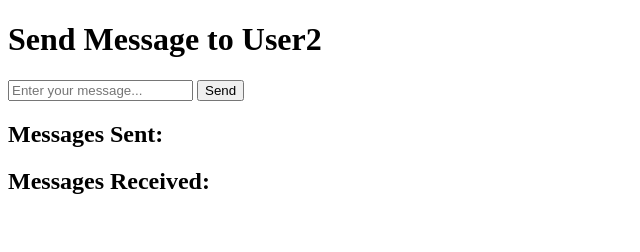
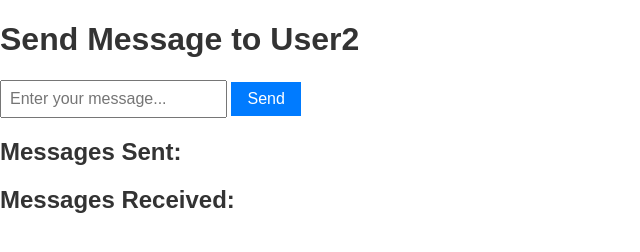
Before and after one commit to PaulSenecal/Efrei_Tp_RabbitMq, a website: page index.html in a window 1280 px wide. Shown: the whole page, without its empty margins (0-640 px from the left). Drawn offline with Linux system fonts and the light colour scheme.

Commit message:
fix : gui

```diff
--- a/index.html
+++ b/index.html
@@ -4,6 +4,7 @@
   <meta charset="UTF-8">
   <meta name="viewport" content="width=device-width, initial-scale=1.0">
   <title>Message Sender</title>
+  <link rel="stylesheet" href="styles.css">
 </head>
 <body>
   <h1>Send Message to User2</h1>
--- /dev/null
+++ b/styles.css
@@ -0,0 +1,40 @@
+body {
+    font-family: Arial, sans-serif;
+    margin: 0;
+    padding: 0;
+  }
+
+  h1, h2 {
+    color: #333;
+  }
+
+  form {
+    margin-bottom: 20px;
+  }
+
+  input[type="text"] {
+    padding: 8px;
+    font-size: 16px;
+  }
+
+  button {
+    padding: 8px 16px;
+    font-size: 16px;
+    background-color: #007bff;
+    color: #fff;
+    border: none;
+    cursor: pointer;
+  }
+
+  button:hover {
+    background-color: #0056b3;
+  }
+
+  ul {
+    list-style-type: none;
+    padding: 0;
+  }
+
+  li {
+    margin-bottom: 5px;
+  }
```
Also changed, not shown: user2.html (+1 -0 lines).
